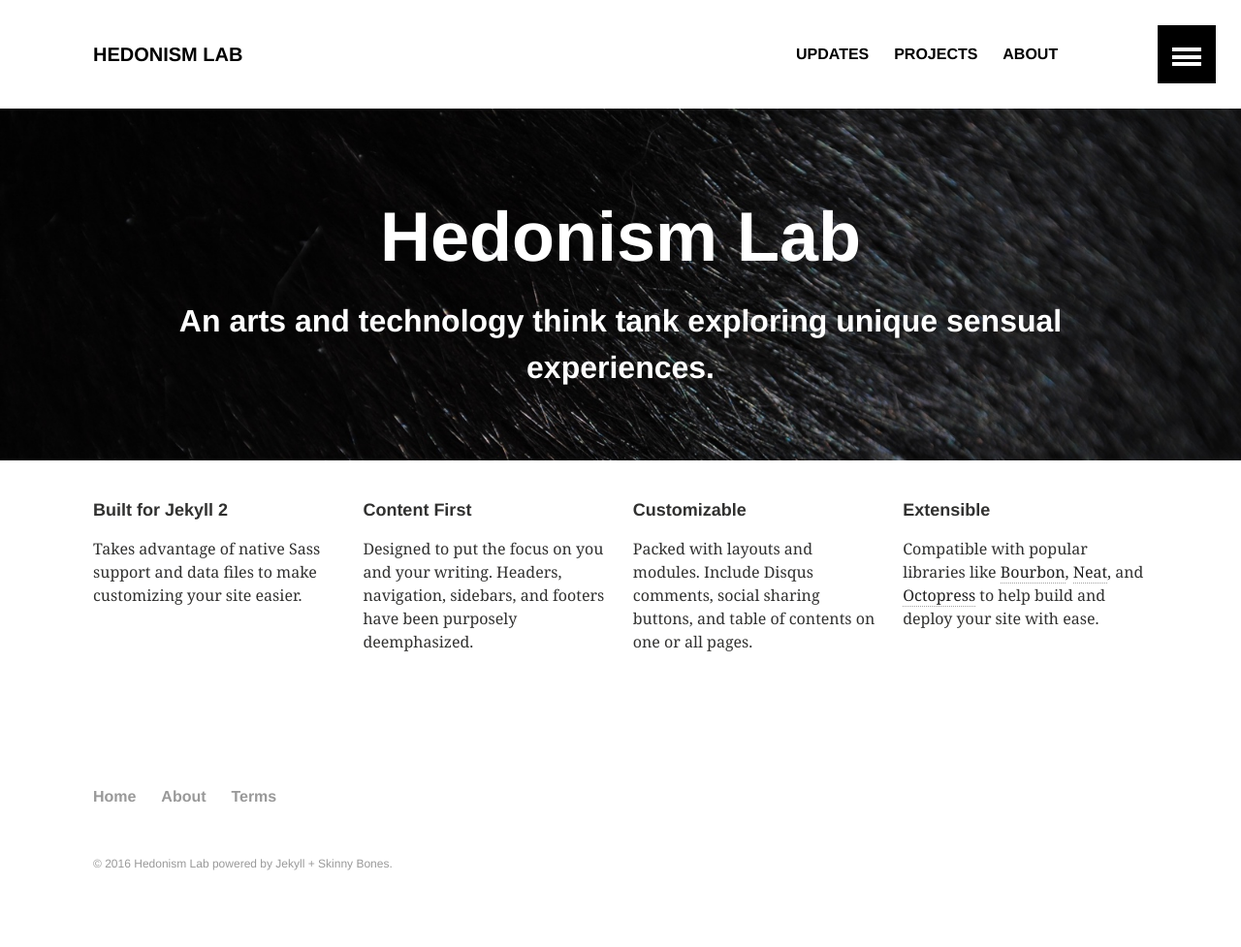
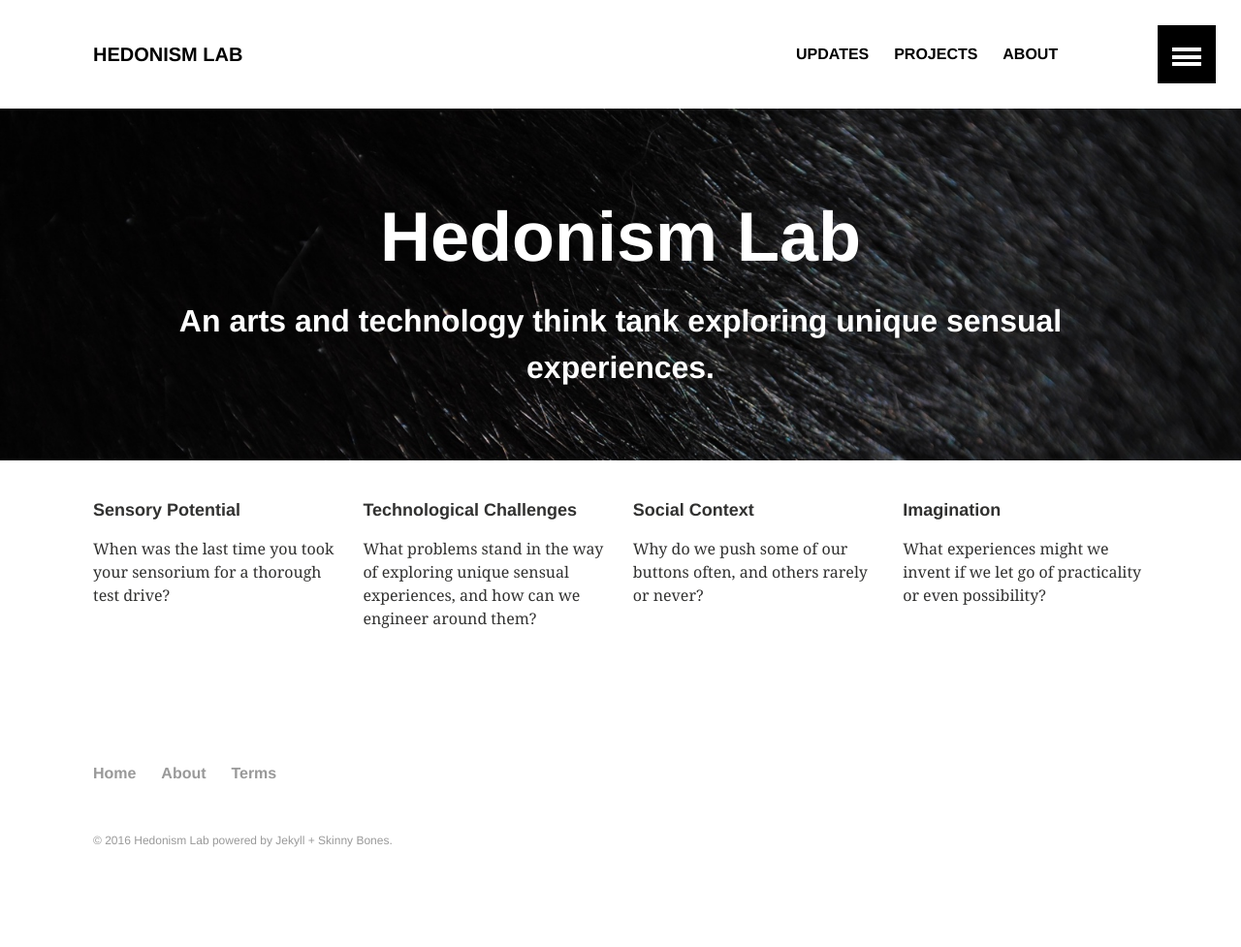
Before and after one commit to hedonismlab/hedonismlab.com, a Jekyll site: the page built from index.md, in a window 1280 px wide. Shown: the whole page at 97% size. Built offline with Jekyll 4.4.1, drawn with Linux system fonts in a browser that asks for light colours; after the commit the page ends 953 px from its top, so only the background shows below that.

Commit message:
Remove placeholder content from home page

```diff
--- a/index.md
+++ b/index.md
@@ -8,23 +8,23 @@ image:
 <div class="tiles">
 
 <div class="tile">
-  <h2 class="post-title">Built for Jekyll 2</h2>
-  <p class="post-excerpt">Takes advantage of native Sass support and data files to make customizing your site easier.</p>
+  <h2 class="post-title">Sensory Potential</h2>
+  <p class="post-excerpt">When was the last time you took your sensorium for a thorough test drive?</p>
 </div><!-- /.tile -->
 
 <div class="tile">
-  <h2 class="post-title">Content First</h2>
-  <p class="post-excerpt">Designed to put the focus on you and your writing. Headers, navigation, sidebars, and footers have been purposely deemphasized.</p>
+  <h2 class="post-title">Technological Challenges</h2>
+  <p class="post-excerpt">What problems stand in the way of exploring unique sensual experiences, and how can we engineer around them?</p>
 </div><!-- /.tile -->
 
 <div class="tile">
-  <h2 class="post-title">Customizable</h2>
-  <p class="post-excerpt">Packed with layouts and modules. Include Disqus comments, social sharing buttons, and table of contents on one or all pages.</p>
+  <h2 class="post-title">Social Context</h2>
+  <p class="post-excerpt">Why do we push some of our buttons often, and others rarely or never?</p>
 </div><!-- /.tile -->
 
 <div class="tile">
-  <h2 class="post-title">Extensible</h2>
-  <p class="post-excerpt">Compatible with popular libraries like <a href="http://bourbon.io">Bourbon</a>, <a href="http://neat.bourbon.io/">Neat</a>, and <a href="http://github.com/octopress/octopress">Octopress</a> to help build and deploy your site with ease.</p>
+  <h2 class="post-title">Imagination</h2>
+  <p class="post-excerpt">What experiences might we invent if we let go of practicality or even possibility?</p>
 </div><!-- /.tile -->
 
 </div><!-- /.tiles -->
```
